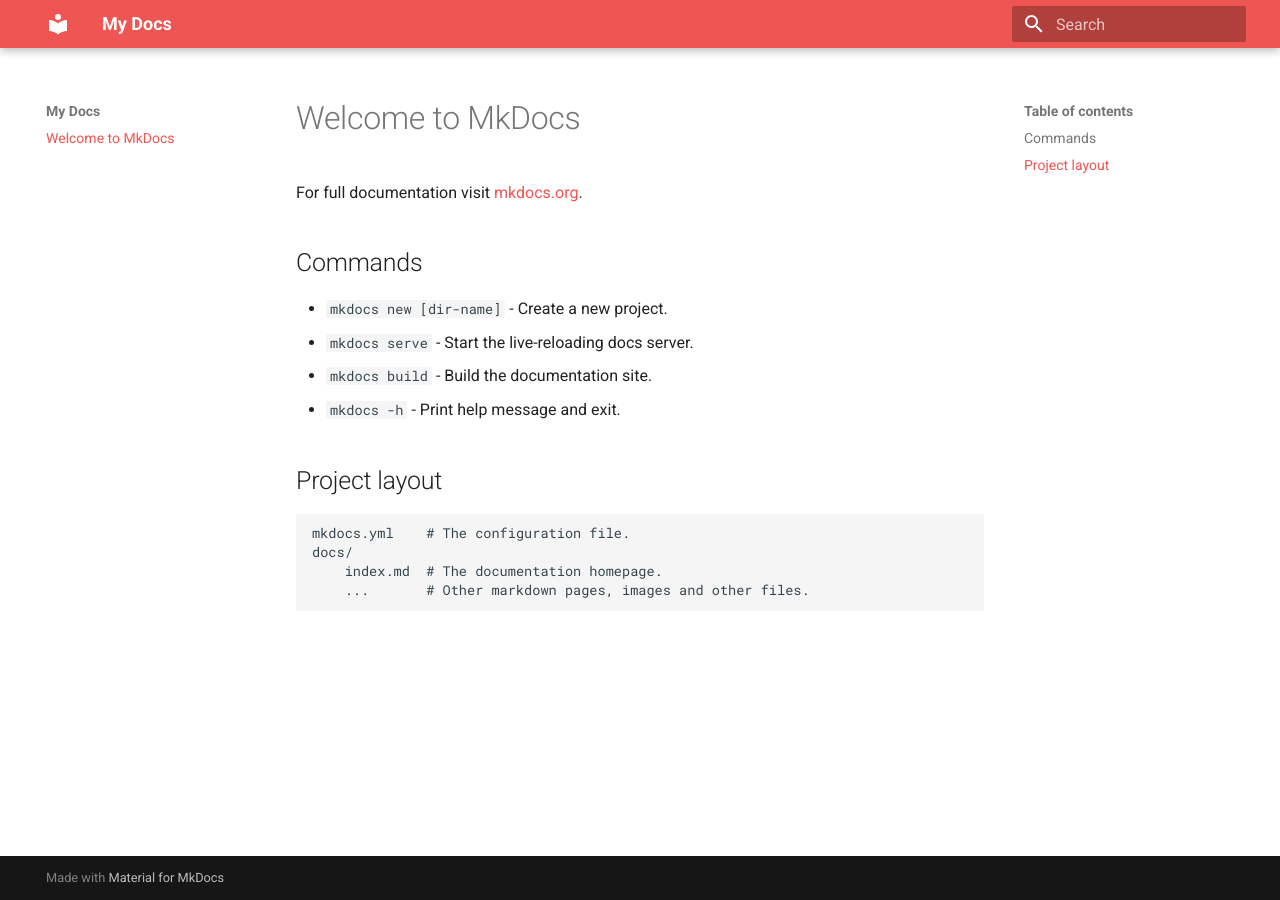
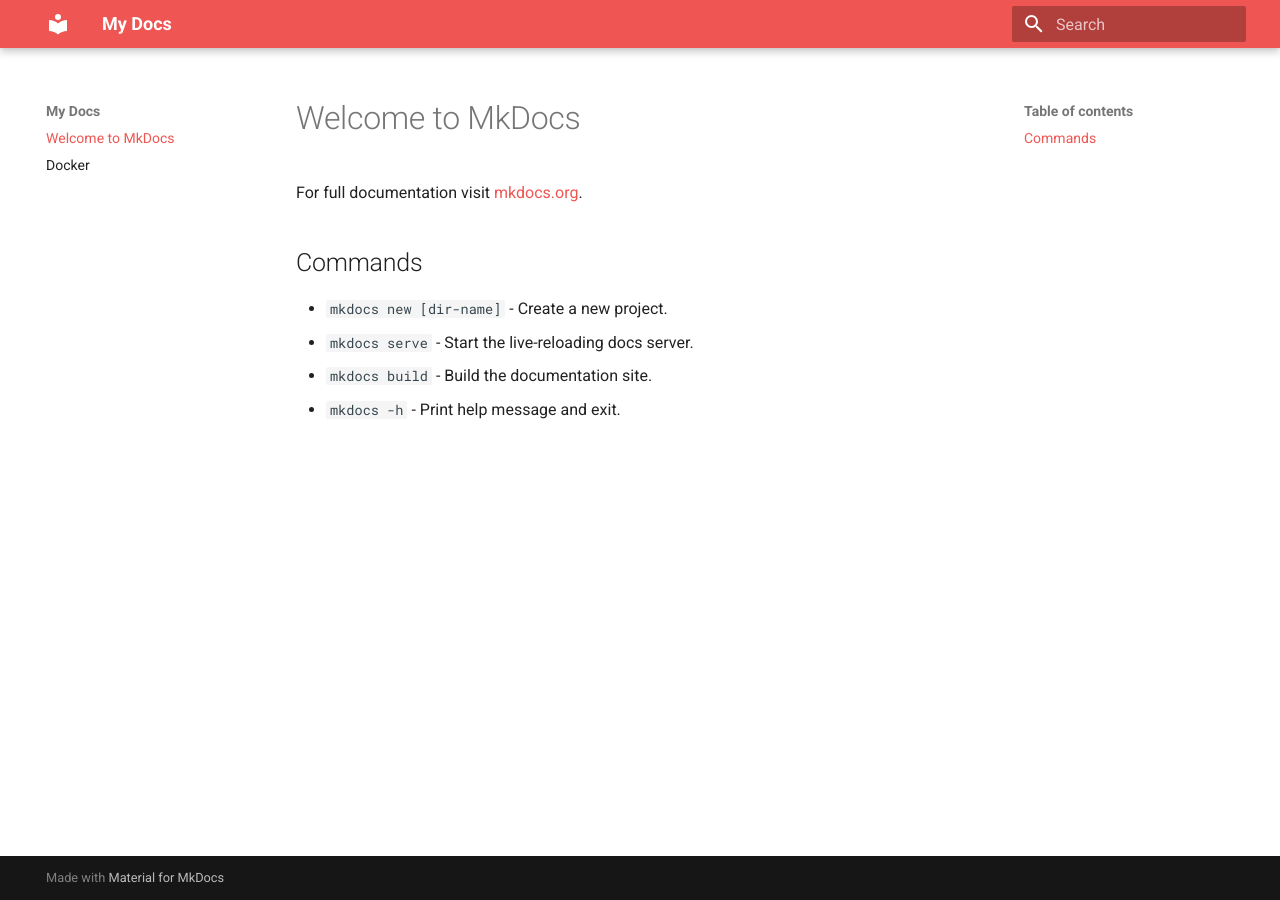
Before and after one commit to mathzb/mathzb.github.io, an MkDocs documentation site: the page built from docs/index.md, in a window 1280 px wide. Built offline with MkDocs 1.6.1 and Material for MkDocs 9.7.7, drawn with Linux system fonts in a browser that asks for light colours.

Commit message:
new page

```diff
--- a/docs/index.md
+++ b/docs/index.md
@@ -4,14 +4,7 @@
 
 ## Commands
 
-* `mkdocs new [dir-name]` - Create a new project.
-* `mkdocs serve` - Start the live-reloading docs server.
-* `mkdocs build` - Build the documentation site.
-* `mkdocs -h` - Print help message and exit.
-
-## Project layout
-
-    mkdocs.yml    # The configuration file.
-    docs/
-        index.md  # The documentation homepage.
-        ...       # Other markdown pages, images and other files.
+- `mkdocs new [dir-name]` - Create a new project.
+- `mkdocs serve` - Start the live-reloading docs server.
+- `mkdocs build` - Build the documentation site.
+- `mkdocs -h` - Print help message and exit.
```
Also changed, not shown: docs/docker.md (added).
